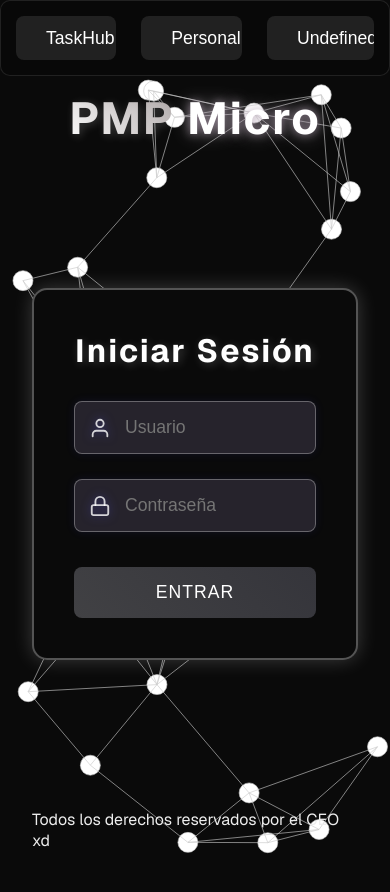
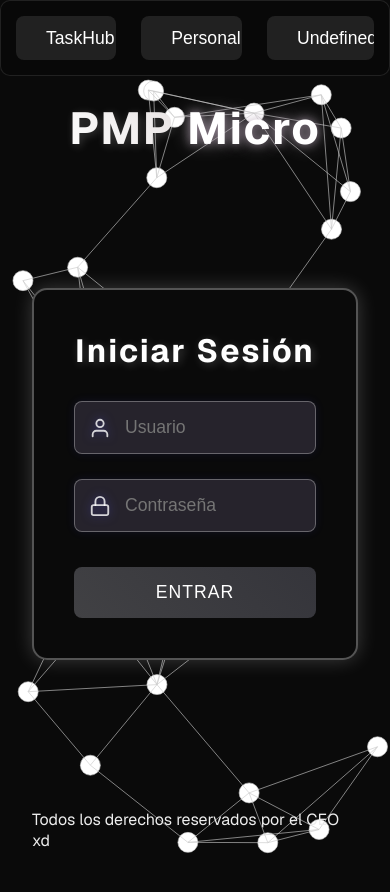
Before and after one commit to microproyects/pmp-web, a Next.js app: page /login in a window 390 px wide. Shown: the top 892 px of the page. Built offline with nearby package versions, Linux system fonts and the light colour scheme.

Commit message:
Soluciendando problemas de login en dispositivos moviles

```diff
--- a/src/app/login/page.module.css
+++ b/src/app/login/page.module.css
@@ -27,11 +27,7 @@
     --button-secondary-hover: #1a1a1a;
   }
 }
-@media (prefers-color-scheme: light) {
-  .page {
 
-  }
-}
 
 .main {
   display: flex;
@@ -62,30 +58,6 @@
   font-weight: 600;
 }
 
-.ctas {
-  display: flex;
-  gap: 16px;
-}
-
-.ctas a {
-  appearance: none;
-  border-radius: 128px;
-  height: 48px;
-  padding: 0 20px;
-  border: none;
-  border: 1px solid transparent;
-  transition:
-    background 0.2s,
-    color 0.2s,
-    border-color 0.2s;
-  cursor: pointer;
-  display: flex;
-  align-items: center;
-  justify-content: center;
-  font-size: 16px;
-  line-height: 20px;
-  font-weight: 500;
-}
 
 a.primary {
   background: var(--foreground);
@@ -234,7 +206,7 @@ a.secondary {
 .h1 {
   font-size: 2.8rem;
   font-weight: bold;
-  background: linear-gradient(45deg, #fff, #504141);
+  background: linear-gradient(45deg, #fff, #ccc3c3);
   -webkit-background-clip: text;
   background-clip: text;
   color: transparent;
@@ -280,18 +252,15 @@ a.secondary {
     text-align: center;
   }
 
-  .ctas {
-    flex-direction: column;
+  a.secondary {
+    min-width: auto;
   }
 
-  .ctas a {
-    font-size: 14px;
-    height: 40px;
-    padding: 0 16px;
-  }
-
-  a.secondary {
-    min-width: auto;
+  .h1 {
+    font-size: 2.8rem;
+    font-weight: bold;
+    letter-spacing: 2px;
+    margin-bottom: -20px;
   }
 
 
```
